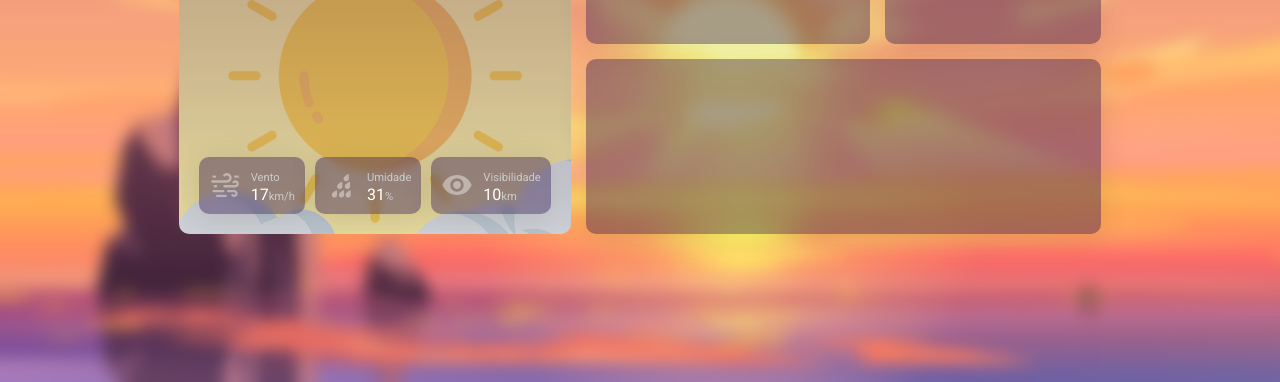
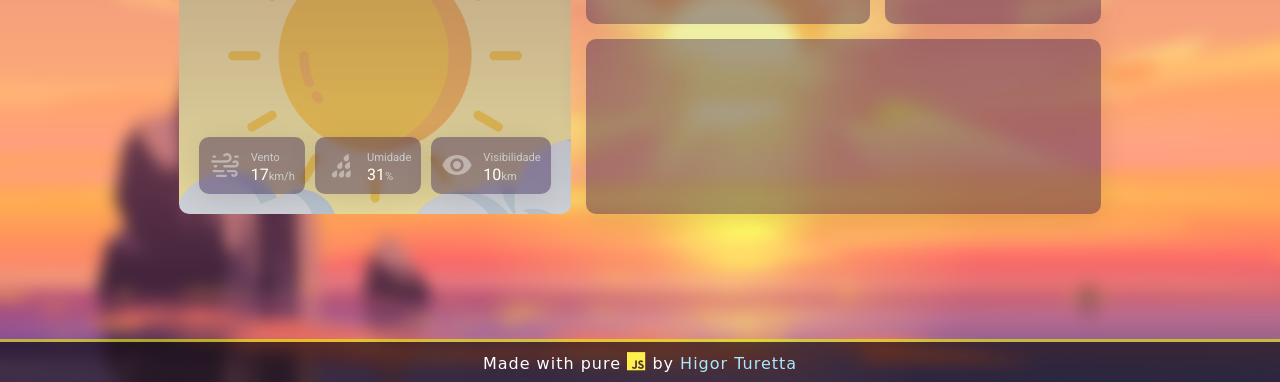
Before and after one commit to HigorTuretta/WeatherApp, a website built with Vite: page index.html in a window 1280 px wide. Shown: the part 418-800 px from the top of the page. Built offline with nearby package versions, Linux system fonts and the light colour scheme; no server answers.

Commit message:
Atualização do ReadMe e Footer

```diff
--- a/assets/styles/general.css
+++ b/assets/styles/general.css
@@ -22,6 +22,7 @@ body {
   background-repeat: no-repeat;
   background-size: cover;
   display: flex;
+  flex-direction: column;
   justify-content: center;
   align-items: center;
 }
@@ -33,6 +34,7 @@ body {
 
 /* Define estilos para o grid principal */
 .container-main {
+  margin-top: auto;
   display: grid;
   grid-template-areas:
     "weather-block air-block sun-block"
@@ -43,6 +45,39 @@ body {
 
 .hide{
   display: none;
+}
+
+footer{
+  margin-top: auto;
+  width: 100vw;
+  display: flex;
+  justify-content: center;
+  align-items: center;
+  flex-direction: column;
+
+}
+
+.footer-top{
+  display: flex;
+  justify-content: center;
+  align-items: center;
+  background-color: rgba(0, 0, 0, 0.611);
+  width: 100%;
+  height: 40px;
+  box-shadow: 0px -3px 0 rgba(226, 255, 5, 0.566);
+}
+.footer-content{
+  color: white;
+  font-family: "Bebas Neue", cursive;
+  letter-spacing: 1px;
+}
+.footer-content a{
+  text-decoration: none;
+  color: rgb(169, 232, 255);
+}
+.footer-content i{
+  color: rgb(255, 240, 75);
+  font-size: 1.3rem;
 }
 
 
--- a/index.html
+++ b/index.html
@@ -10,6 +10,7 @@
   <link rel="stylesheet" href="./assets/styles/airBlock.css">
   <link rel="stylesheet" href="./assets/styles/sunBlock.css">
   <link rel="stylesheet" href="./assets/styles/weekBlock.css">
+  <script src="https://kit.fontawesome.com/5b242c111d.js" crossorigin="anonymous"></script>
 
   <link rel="shortcut icon" href="/images/weatherImages/SolEntreNuvens.png" type="image/x-icon">
   <title>Olha a Chuva - Previsão do Tempo</title>
@@ -162,7 +163,19 @@
       <div class="block week-block">
       </div>
     </section>
+    <footer>
+      <div class="footer-top">
+          <div class="footer-content">
+              Made with pure <i class="fab fa-js"> </i> by <a target="_blank"
+                  href="https://github.com/HigorTuretta/vanillaJS-calculator">Higor
+                  Turetta</a>
+          </div>
+      </div>
+  </footer>
   </section>
+
+
+
   <script type="module" src="./main.js"></script>
 </body>
 </html>
```
Also changed, not shown: README.md (added).
